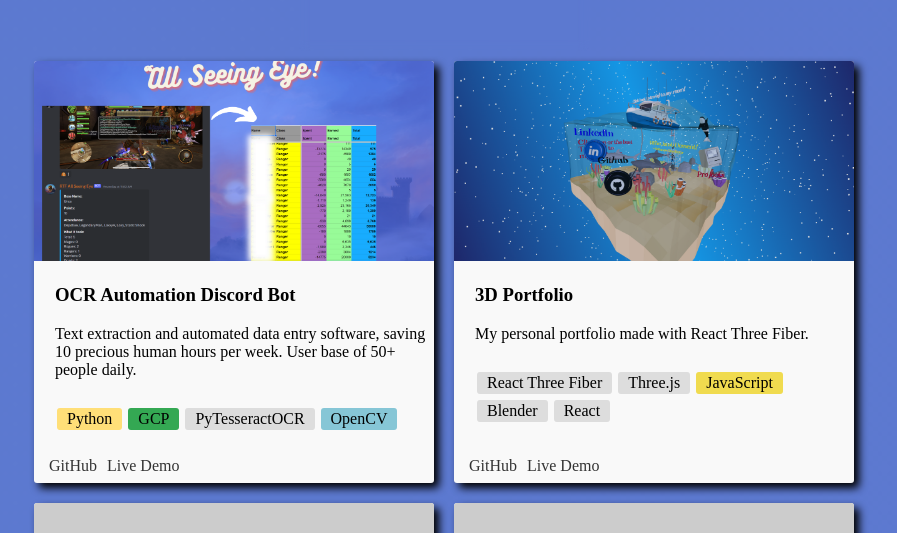
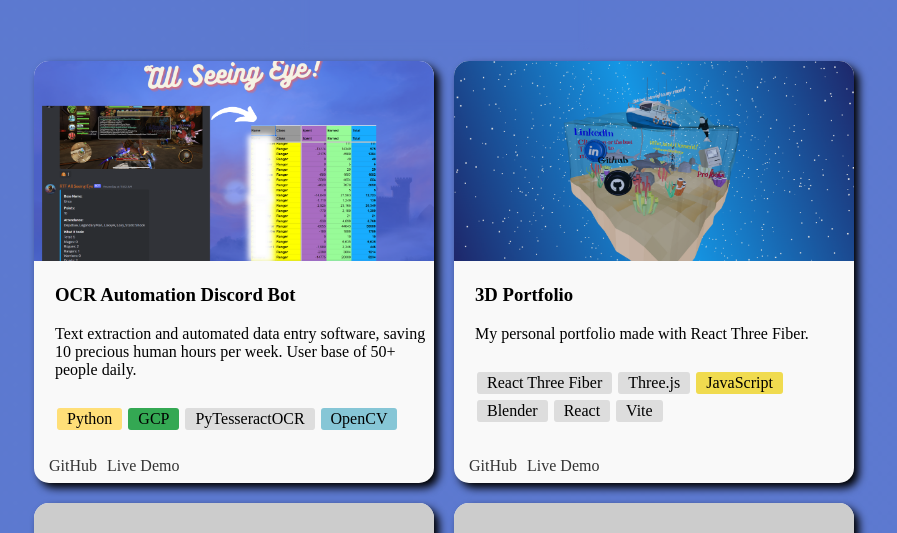
Before and after one commit to Oia20/Projects, a React (Vite) app in the folder projects/: page / in a window 1280 px wide. Shown: the part 171-704 px from the top of the page, without its empty margins (196-1093 px from the left). Built offline with nearby package versions, Linux system fonts and the light colour scheme; a web font is replaced by a local one.

Commit message:
Increased border radius, added additional details about portfolio project.

```diff
--- a/projects/src/projects.css
+++ b/projects/src/projects.css
@@ -65,7 +65,7 @@ html {
 .project-card {
   background-color: #f9f9f9;
   margin: 10px;
-  border-radius: 3px;
+  border-radius: 15px;
   box-shadow: 5px 5px 9px rgb(0, 0, 0);
   cursor: pointer;
   position: relative;
--- a/projects/src/projects.jsx
+++ b/projects/src/projects.jsx
@@ -17,8 +17,8 @@ const projects = [
     name: "3D Portfolio",
     desc: "My personal portfolio made with React Three Fiber.",
     image: "portfolio.png",
-    technologies: ["React Three Fiber", "Three.js", "JavaScript", "Blender", "React"],
-    description: "My goal with this portfolio is to evoke a childlike exploration by pulling you into an interactive 3D world. The landing page is a low-poly underwater scene, and the about page is a 3D room with interactive objects you can click on to learn about me. I used blender to customize and add my own touches to these models found on sketchfab. The logic for the site is written in JavaScript/React/JSX, while the rendering and 3D screen creations are done with React Three Fiber/Three.js",
+    technologies: ["React Three Fiber", "Three.js", "JavaScript", "Blender", "React", "Vite"],
+    description: "My goal with this portfolio is to evoke a childlike exploration by pulling you into an interactive 3D world. The landing page is a low-poly underwater scene, and the about page is a 3D room with interactive objects you can click on to learn about me. I used blender to customize and add my own touches to these models found on sketchfab. The logic for the site is written in JavaScript/React/JSX, while the rendering and 3D screen creations are done with React Three Fiber/Three.js. This projects page is pure React with Vite as it's build tool.",
     githubLink: "https://github.com/Oia20/personalPortfolio",
     liveDemoLink: "https://oia20.github.io/personalPortfolio/"
   },
```
